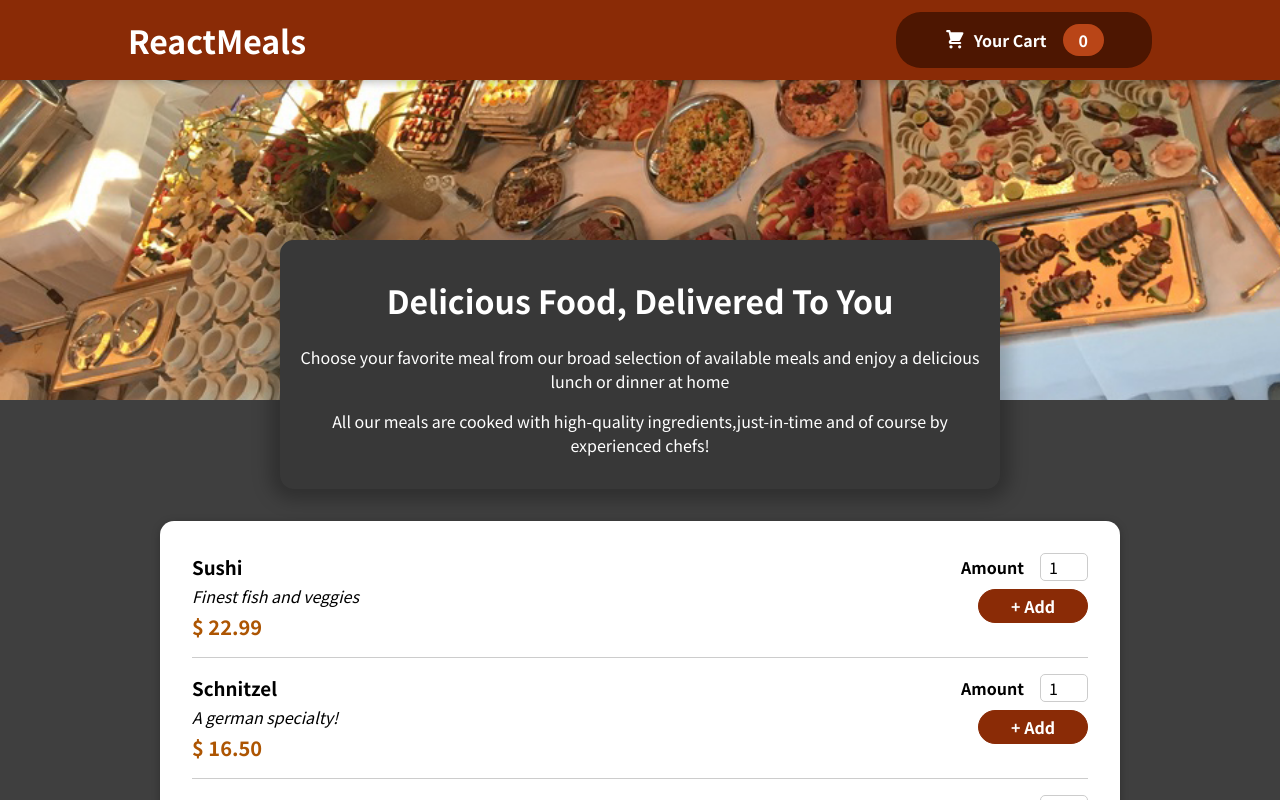
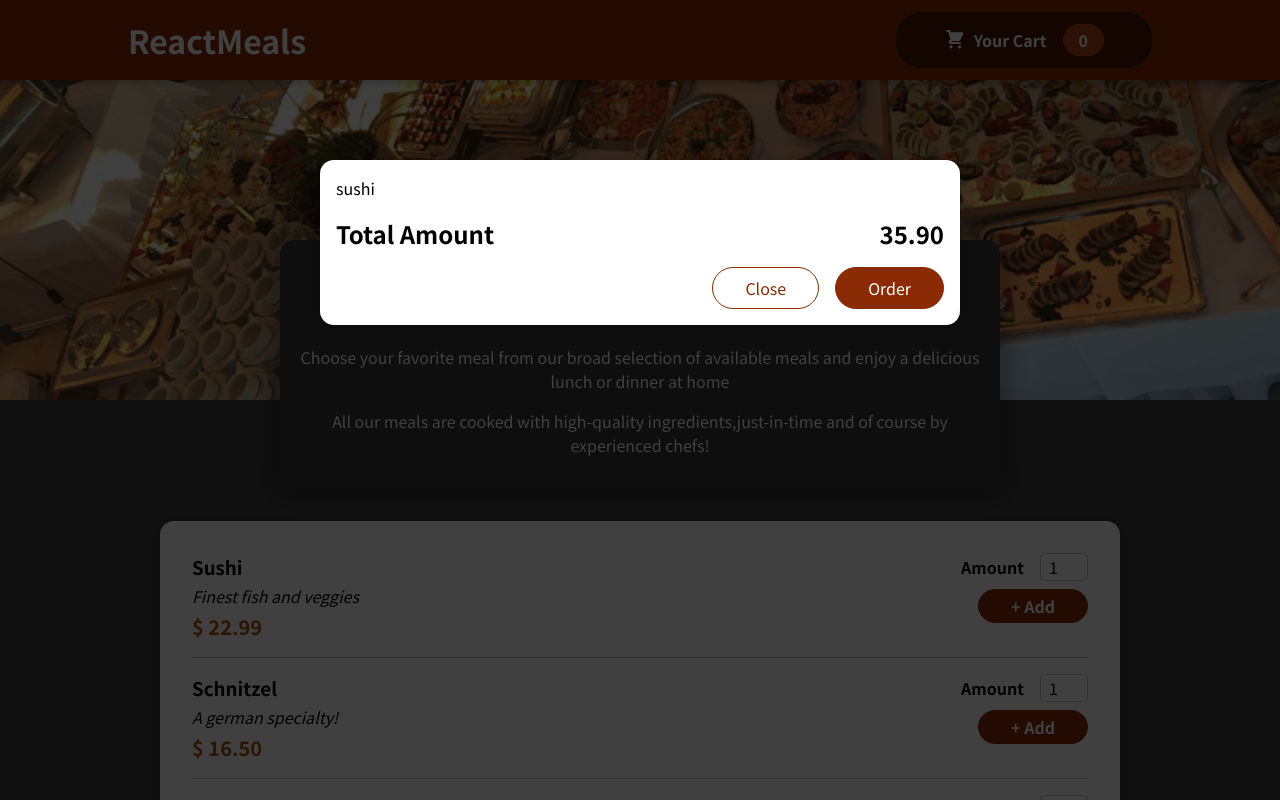
Before and after one commit to Raniyaaaa/Restaurant-app, a React (Create React App) app: page / in a window 1280 px wide. Shown: the top 800 px of the page. Built offline with nearby package versions, Linux system fonts and the light colour scheme.

Commit message:
a modal overlay created to display the contents

```diff
--- a/public/index.html
+++ b/public/index.html
@@ -28,6 +28,7 @@
   </head>
   <body>
     <noscript>You need to enable JavaScript to run this app.</noscript>
+    <div id="overlays"></div>
     <div id="root"></div>
     <!--
       This HTML file is a template.
--- a/src/App.js
+++ b/src/App.js
@@ -1,10 +1,11 @@
 import React from "react";
 import Header from "./components/Layout/Header";
 import Meals from "./components/Meals/Meals";
-
+import Cart from "./components/Cart/Cart";
 function App() {
   return (
     <React.Fragment>
+      <Cart/>
       <Header/>
       <main>
         <Meals/>
--- /dev/null
+++ b/src/components/Cart/Cart.js
@@ -0,0 +1,28 @@
+import React from "react";
+import classes from "./Cart.module.css"
+import Modal from "../UI/Modal";
+const Cart=(props)=>{
+    const CartItems= (<ul className={classes["cart-items"]}>
+        {[{id:"m1",name:"sushi",amount:2,price:12.99}]
+        .map((item)=>
+        (<li>{item.name}</li>
+    ))}
+    </ul>
+    );
+    return(
+        <Modal>
+            {CartItems}
+            <div className={classes.total}>
+                <span>Total Amount </span>
+                <span>35.90</span>
+            </div>
+            <div className={classes.actions}>
+                <button className={classes["button--alt"]}>Close</button>
+                <button className={classes.button}>Order</button>
+            </div>
+        </Modal>
+    )
+
+}
+
+export default Cart;
--- /dev/null
+++ b/src/components/Cart/Cart.module.css
@@ -0,0 +1,46 @@
+.cart-items {
+    list-style: none;
+    margin: 0;
+    padding: 0;
+    max-height: 20rem;
+    overflow: auto;
+  }
+
+  .total {
+    display: flex;
+    justify-content: space-between;
+    align-items: center;
+    font-weight: bold;
+    font-size: 1.5rem;
+    margin: 1rem 0;
+  }
+
+  .actions {
+    text-align: right;
+  }
+
+  .actions button {
+    font: inherit;
+    cursor: pointer;
+    background-color: transparent;
+    border: 1px solid #8a2b06;
+    padding: 0.5rem 2rem;
+    border-radius: 25px;
+    margin-left: 1rem;
+  }
+
+  .actions button:hover,
+  .actions button:active {
+    background-color: #5a1a01;
+    border-color: #5a1a01;
+    color: white;
+  }
+
+  .actions .button--alt {
+    color: #8a2b06;
+  }
+
+  .actions .button {
+    background-color: #8a2b06;
+    color: white;
+  }
--- /dev/null
+++ b/src/components/UI/Modal.js
@@ -0,0 +1,30 @@
+import React from "react";
+import ReactDOM from "react-dom"
+import classes from "./Modal.module.css"
+
+const Backdrop=props=>{
+    return<div className={classes.backdrop}></div>
+}
+
+const ModalOverlay=props=>{
+    return(
+        <div className={classes.modal}>
+            <div className={classes.content}>{props.children}</div>
+        </div>
+    )
+}
+
+const Modal=(props)=>{
+ return(
+    <React.Fragment>
+      {ReactDOM.createPortal(
+        <Backdrop/>,document.getElementById("overlays")
+      )}
+      {ReactDOM.createPortal(
+        <ModalOverlay>{props.children}</ModalOverlay>,document.getElementById("overlays")
+      )}
+    </React.Fragment>
+ )
+}
+
+export default Modal;
--- /dev/null
+++ b/src/components/UI/Modal.module.css
@@ -0,0 +1,40 @@
+.backdrop {
+    position: fixed;
+    top: 0;
+    left: 0;
+    width: 100%;
+    height: 100vh;
+    z-index: 20;
+    background-color: rgba(0, 0, 0, 0.75);
+  }
+
+  .modal {
+    position: fixed;
+    top: 20vh;
+    left: 5%;
+    width: 90%;
+    background-color: white;
+    padding: 1rem;
+    border-radius: 14px;
+    box-shadow: 0 2px 8px rgba(0, 0, 0, 0.25);
+    z-index: 30;
+    animation: slide-down 300ms ease-out forwards;
+  }
+
+  @media (min-width: 768px) {
+    .modal {
+      width: 40rem;
+      left: calc(50% - 20rem);
+    }
+  }
+
+  @keyframes slide-down {
+    from {
+      opacity: 0;
+      transform: translateY(-3rem);
+    }
+    to {
+      opacity: 1;
+      transform: translateY(0);
+    }
+  }
```
